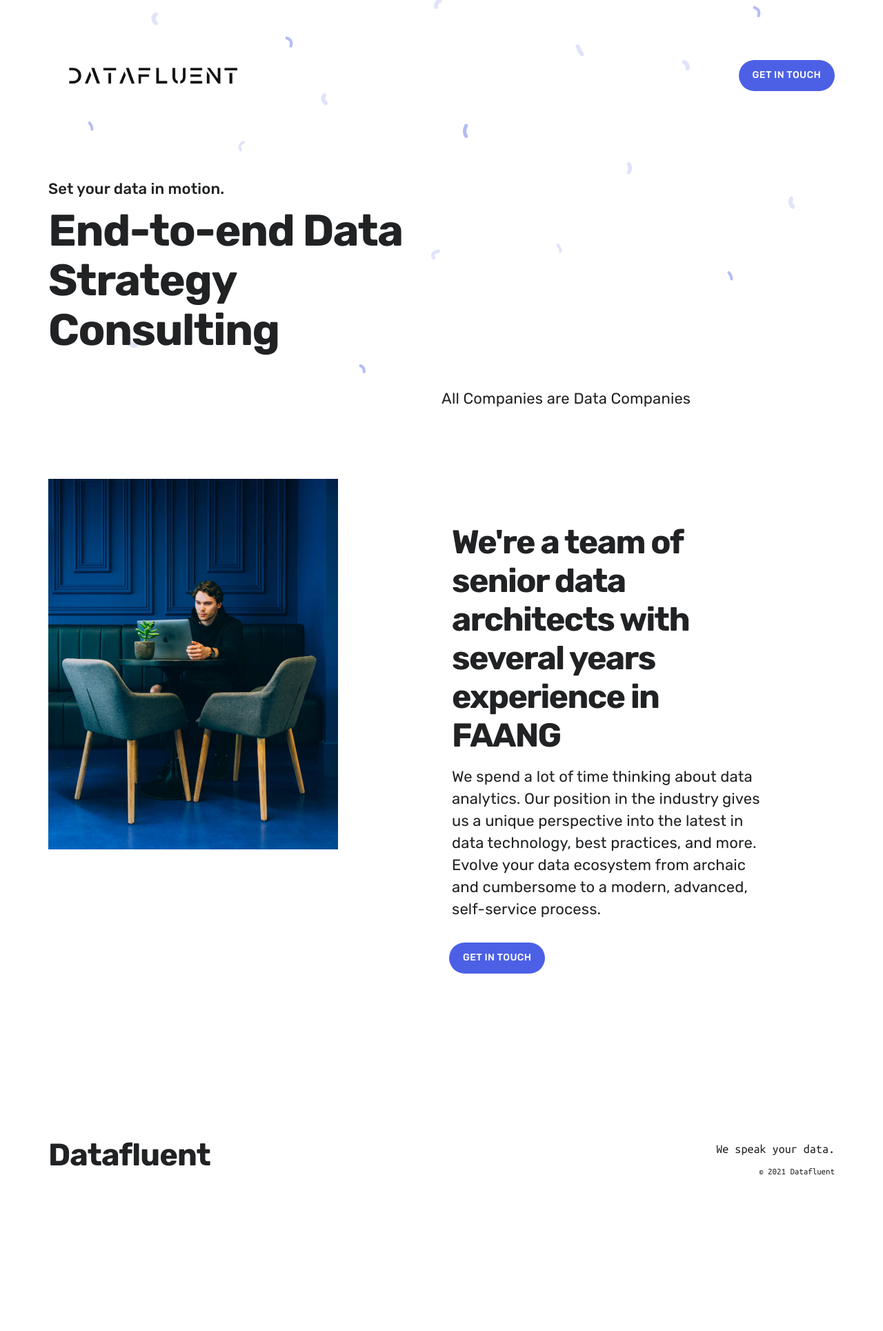
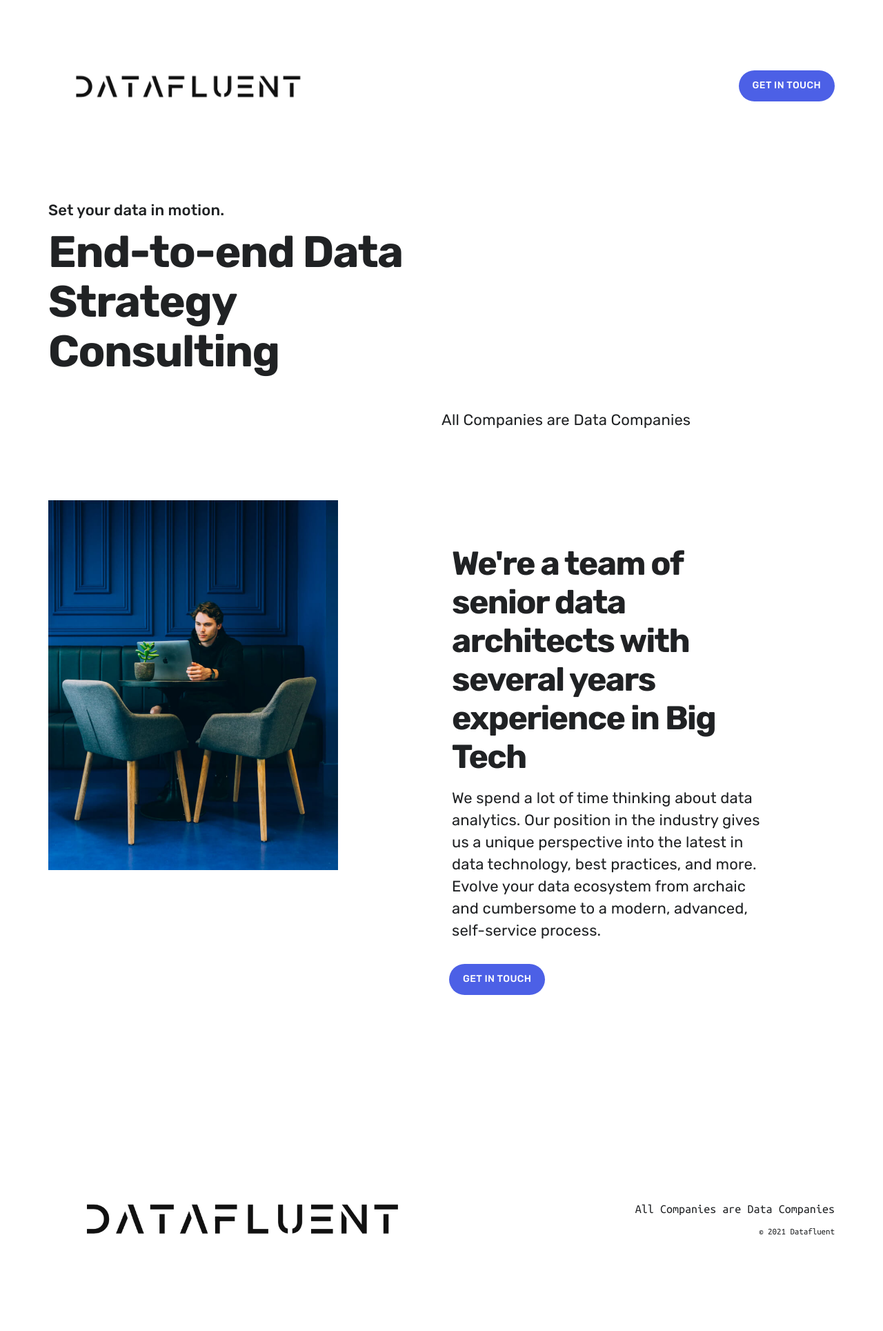
Before and after one commit to fluentindata/site, a Jekyll site: the page built from index.html, in a window 1280 px wide. Shown: the whole page at 69% size. Built offline with Jekyll 4.4.1, drawn with Linux system fonts in a browser that asks for light colours; nearby versions of some CDN libraries; before the commit the page ends 1785 px from its top, so only the background shows below that.

Commit message:
logo size changes

```diff
--- a/_data/settings.yml
+++ b/_data/settings.yml
@@ -4,7 +4,7 @@ basic_settings:
 
 header_settings:
   logo_image: /images/favicon.png
-  logo_width: 300
+  logo_width: 400
 
 menu_settings:
   menu_items:
@@ -16,12 +16,12 @@ menu_settings:
     #   url: '/blog/'
 
 footer_settings:
-  logo_image:
-  logo_width: 100
-  tagline: We speak your data.
+  logo_image: /images/favicon.png
+  logo_width: 400
+  tagline: All Companies are Data Companies
 
 hero_settings:
-  background_image: /images/backgrounds/background-hero.svg
+  background_image:
 
 post_settings:
   grid_spacing: 10
--- a/_includes/section__about.html
+++ b/_includes/section__about.html
@@ -11,7 +11,7 @@
     </div>
 
     <div class="about__content">
-      <h2 class="title">We're a team of senior data architects with several years experience in FAANG</h2>
+      <h2 class="title">We're a team of senior data architects with several years experience in Big Tech</h2>
       <p class="subtitle subtitle--light">We spend a lot of time thinking about data analytics. Our position in the industry gives us a unique perspective into the latest in data technology, best practices, and more. Evolve your data ecosystem from archaic and cumbersome to a modern, advanced, self-service process.</p>
       <a href="#" class="cta button--fill contact-trigger js-contact">Get in Touch</a>
     </div>
```
